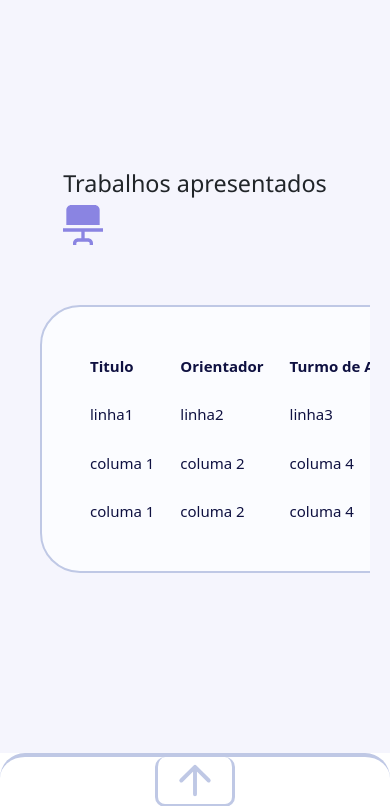
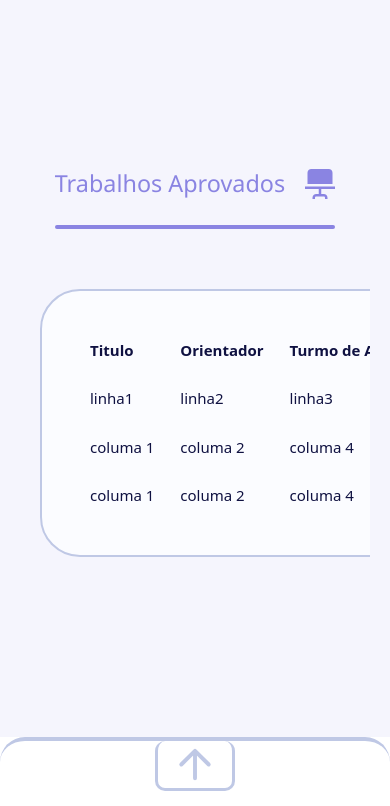
Before and after one commit to JH0nnYGb/FECITEC_GIT, a Django app: page //aprovados in a window 390 px wide. Shown: the part 271-1077 px from the top of the page. Run offline with Django 5.2, Linux system fonts and the light colour scheme.

Commit message:
Tela de aprovados(Phone) finalizado

```diff
--- a/fecitec/static/Css/Midias/Phone/aprovados-phone.css
+++ b/fecitec/static/Css/Midias/Phone/aprovados-phone.css
@@ -135,12 +135,29 @@
         position: relative;
     }
 
+
+    /* estilo do titulo da taleba  */
+
     .title_table {
         display: flex;
+        gap: 20px;
         flex-direction: column;
         justify-content: center;
         align-items: center;
         margin-bottom: 4rem;
     }
+    .presented{
+        display: flex;
+        gap: 20px;
+        color: #8a84e2;
+    }
+    .barracks{
+        width: 100%;
+        height: 4px;
+        border-radius: 40px;
+        background-color:#8a84e2;
+    }
+
+    /* fim do estilo do titulo  */
 
 }
--- a/fecitec/templates/aprovado.html
+++ b/fecitec/templates/aprovado.html
@@ -24,8 +24,8 @@
         <div class="content_child">
             <section class="title_table">
                 <article class="presented">
-                    <h2> Trabalhos apresentados </h2>
-                    <img src="{% static 'images/icone-banner.svg'%}" alt="">
+                    <h2> Trabalhos Aprovados </h2>
+                    <img  style="height: 30px;" src="{% static 'images/icone-banner.svg'%}" alt="">
                 </article>
                 <div class="barracks"></div>
             </section>
```
